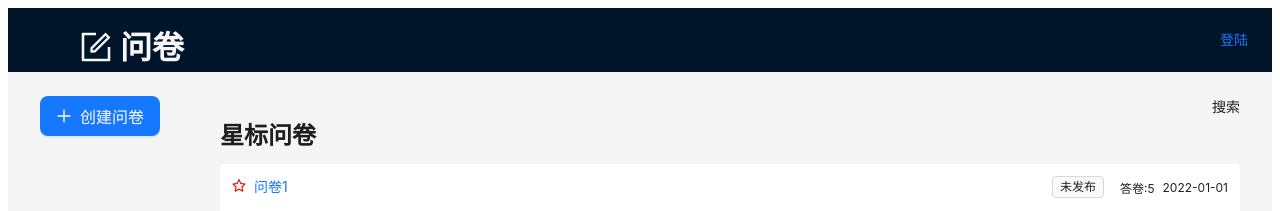
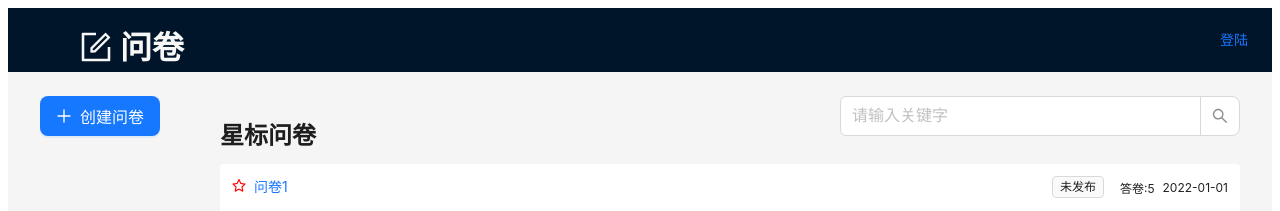
Before and after one commit to shenyaofeng/questionnaire, a React (Vite) app: page /manage/star in a window 1280 px wide. Shown: the top 211 px of the page. Built offline with nearby package versions, Linux system fonts and the light colour scheme.

Commit message:
搜索组件使用

```diff
--- a/src/components/ListSearch.tsx
+++ b/src/components/ListSearch.tsx
@@ -1,17 +1,31 @@
-import { ChangeEvent, FC } from 'react'
+import { ChangeEvent, FC, useEffect } from 'react'
 import {Input} from 'antd'
 import { useState } from'react'
+import { useNavigate, useLocation,useSearchParams } from 'react-router-dom';
 const { Search } = Input;
 const ListSearch: FC = () => {
+  const navigate = useNavigate()
+  const {pathname} = useLocation()
+  const [searchParams]  = useSearchParams()
   // 输入框的值
   const [inputValue, setInputValue] = useState('')
-
+  // 输入框的值改变
   const handleChange = (event:ChangeEvent<HTMLInputElement>) => {
     setInputValue(event.target.value)
   }
+  // 搜索
   const handleSearch = (value:string) => {
-    console.log(value)
+    navigate({
+      pathname,
+      search:`keyword=${value}`
+    })
   }
+  // 根据url获取关键字给input赋值
+  useEffect(()=>{
+
+    const cururl = searchParams.get("keyword") || ''
+    setInputValue(cururl)
+  }, [searchParams])
   return (
     <div>
       <Search
@@ -19,6 +33,7 @@ const ListSearch: FC = () => {
       size='large'
       placeholder='请输入关键字'
       allowClear
+      value={inputValue}
       onChange={handleChange}
       onSearch={handleSearch}
       />
--- a/src/pages/manage/Star.tsx
+++ b/src/pages/manage/Star.tsx
@@ -3,6 +3,7 @@ import styles from "./common.module.scss"
 import { useState } from 'react'
 import QuestionCard from '../../components/QuestionCard'
 import { Typography,Empty } from 'antd'
+import ListSearch from '../../components/ListSearch'
 const rawQuestionList = [
   { _id: 'q1', title: '问卷1', isPublished: false, isStar: true, answerCount: 5, createAt: '2022-01-01' },
   { _id: 'q2', title: '问卷2', isPublished: true, isStar: true, answerCount: 3, createAt: '2022-012-01' },
@@ -18,7 +19,7 @@ const [questionList, setQuestionList] = useState(rawQuestionList)
         <div className={styles.left}>
           <Title level={3}>星标问卷</Title>
         </div>
-        <div className={styles.right}>搜索</div>
+        <div className={styles.right}><ListSearch></ListSearch></div>
       </div>
       <div className='content' style={{ backgroundColor: '#f1f1f1' }}>
         {/* 问卷列表 */}
--- a/src/pages/manage/Trash.tsx
+++ b/src/pages/manage/Trash.tsx
@@ -2,6 +2,7 @@ import React, { FC } from 'react'
 import styles from "./common.module.scss"
 import { useState } from 'react'
 import { Typography, Empty, Table, Tag,Space, Button,Popconfirm } from 'antd'
+import ListSearch from '../../components/ListSearch'
 const rawQuestionList = [
   { _id: 'q1', title: '问卷1', isPublished: false, isStar: true, answerCount: 5, createAt: '2022-01-01' },
   { _id: 'q2', title: '问卷2', isPublished: true, isStar: true, answerCount: 3, createAt: '2022-012-01' },
@@ -76,7 +77,7 @@ const Trash: FC = () => {
         <div className={styles.left}>
           <Title level={3}>回收站</Title>
         </div>
-        <div className={styles.right}>搜索</div>
+        <div className={styles.right}><ListSearch></ListSearch></div>
       </div>
       <div className='content' style={{ backgroundColor: '#f1f1f1' }}>
         {/* 问卷列表 */}
```
